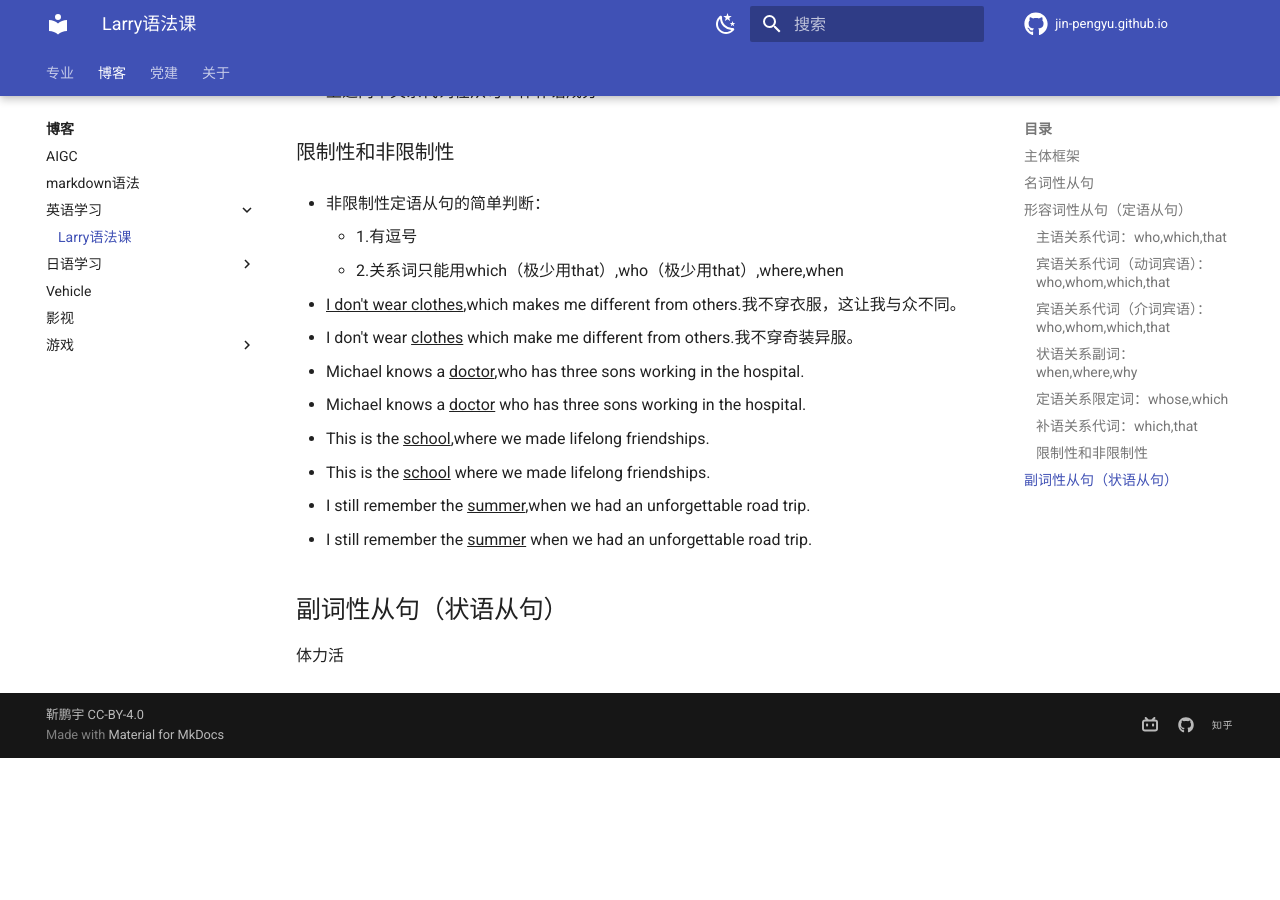
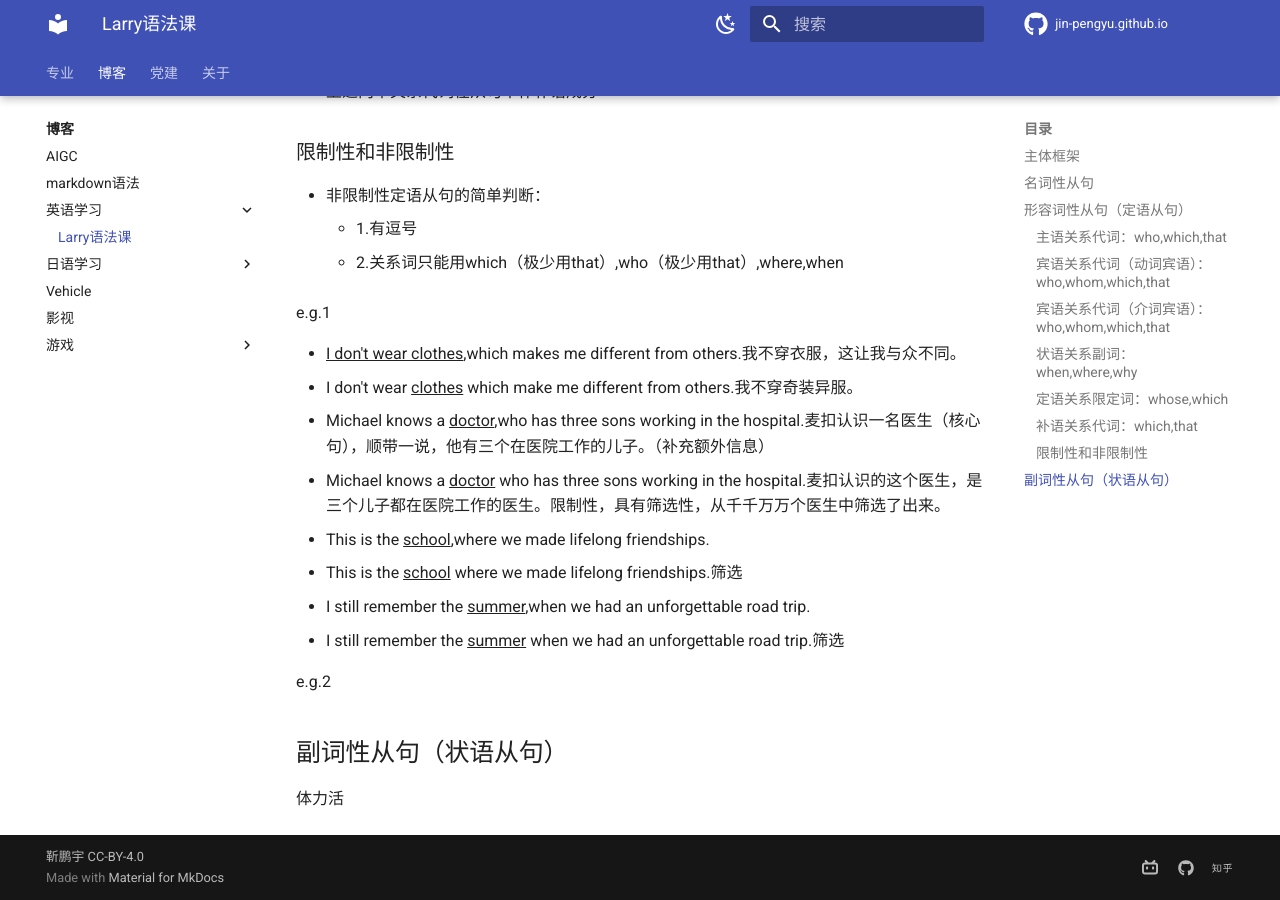
Before and after one commit to Pengyu-Jin/Pengyu-Jin.github.io, an MkDocs documentation site: the page built from docs/blog/EN-learn/Larry.md, in a window 1280 px wide and 900 px high, scrolled down 6761 px. Built offline with MkDocs 1.6.1 and Material for MkDocs 9.7.7, drawn with Linux system fonts in a browser that asks for light colours; before the commit the page ends 7519 px from its top, so only the background shows below that.

Commit message:
style change 223

```diff
--- a/docs/blog/EN-learn/Larry.md
+++ b/docs/blog/EN-learn/Larry.md
@@ -235,18 +235,24 @@ e.g.3
     - 1.有逗号
     - 2.关系词只能用which（极少用that）,who（极少用that）,where,when
 
+e.g.1
+
 - <u>I don't wear clothes</u>,which makes me different from others.我不穿衣服，这让我与众不同。
 - I don't wear <u>clothes</u> which make me different from others.我不穿奇装异服。
 
 
-- Michael knows a <u>doctor</u>,who has three sons working in the hospital.
-- Michael knows a <u>doctor</u> who has three sons working in the hospital.
+- Michael knows a <u>doctor</u>,who has three sons working in the hospital.麦扣认识一名医生（核心句），顺带一说，他有三个在医院工作的儿子。（补充额外信息）
+- Michael knows a <u>doctor</u> who has three sons working in the hospital.麦扣认识的这个医生，是三个儿子都在医院工作的医生。限制性，具有筛选性，从千千万万个医生中筛选了出来。
 
 - This is the <u>school</u>,where we made lifelong friendships.
-- This is the <u>school</u> where we made lifelong friendships.
+- This is the <u>school</u> where we made lifelong friendships.筛选
 
 - I still remember the <u>summer</u>,when we had an unforgettable road trip.
-- I still remember the <u>summer</u> when we had an unforgettable road trip.
+- I still remember the <u>summer</u> when we had an unforgettable road trip.筛选
+
+e.g.2
+
+
 
 
 
```
